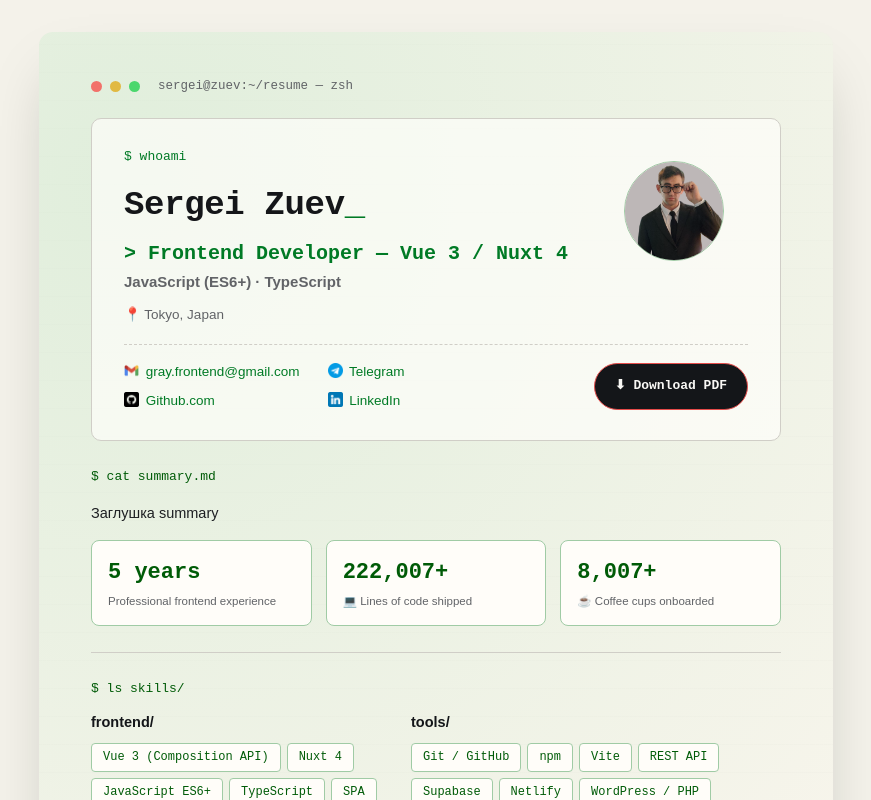
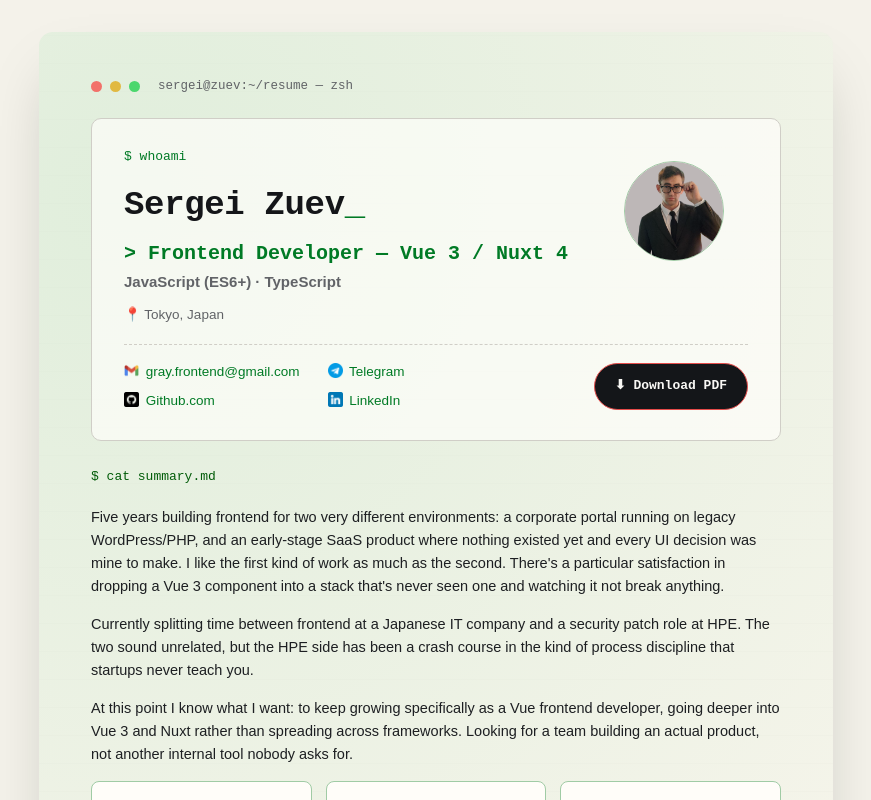
Before and after one commit to GrayMurakami/website-resume, a Nuxt app: page / in a window 1280 px wide. Shown: the top 800 px of the page, without its empty margins (204-1075 px from the left). Built offline with nearby package versions, Linux system fonts and the light colour scheme.

Commit message:
feat: summary in app.vue

```diff
--- a/app/app.vue
+++ b/app/app.vue
@@ -20,7 +20,13 @@ import ResumeProjects from './components/resume/ResumeProjects.vue';
       $ cat summary.md
     </div>
     <p class="summary">
-      Заглушка summary
+      Five years building frontend for two very different environments: a corporate portal running on legacy WordPress/PHP, and an early-stage SaaS product where nothing existed yet and every UI decision was mine to make. I like the first kind of work as much as the second. There's a particular satisfaction in dropping a Vue 3 component into a stack that's never seen one and watching it not break anything.
+    </p>
+    <p class="summary">
+      Currently splitting time between frontend at a Japanese IT company and a security patch role at HPE. The two sound unrelated, but the HPE side has been a crash course in the kind of process discipline that startups never teach you.
+    </p>
+    <p class="summary">
+      At this point I know what I want: to keep growing specifically as a Vue frontend developer, going deeper into Vue 3 and Nuxt rather than spreading across frameworks. Looking for a team building an actual product, not another internal tool nobody asks for.
     </p>
     <ResumeStats />
       <div class="rule"></div>
--- a/app/assets/css/main.css
+++ b/app/assets/css/main.css
@@ -46,7 +46,7 @@ a:hover {
   font-family: var(--mono);
   color: var(--accent-strong);
   font-size: 13px;
-  margin-bottom: 12px;
+  margin-bottom: 18px;
 }
 
 .tag-row {
```
